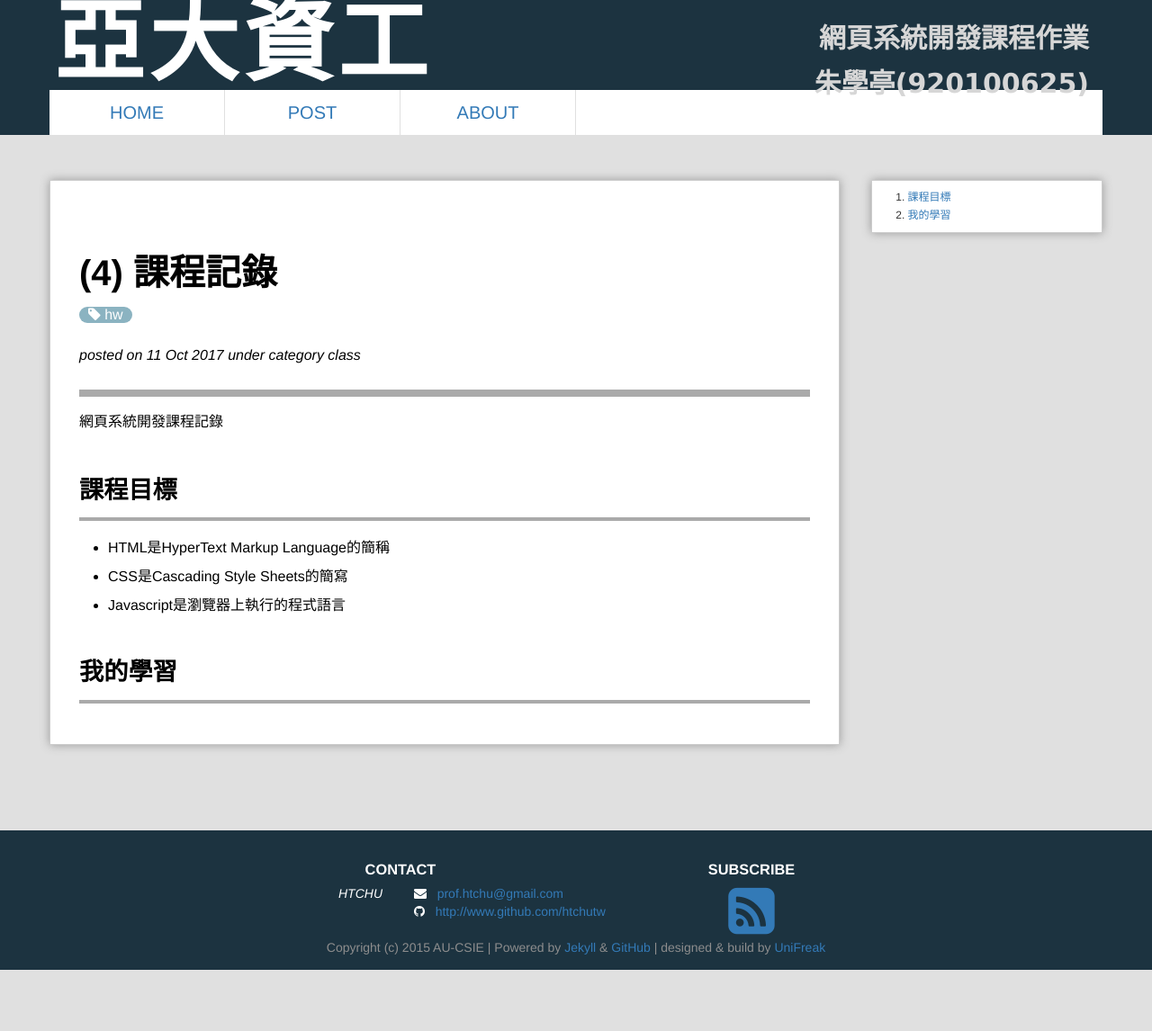
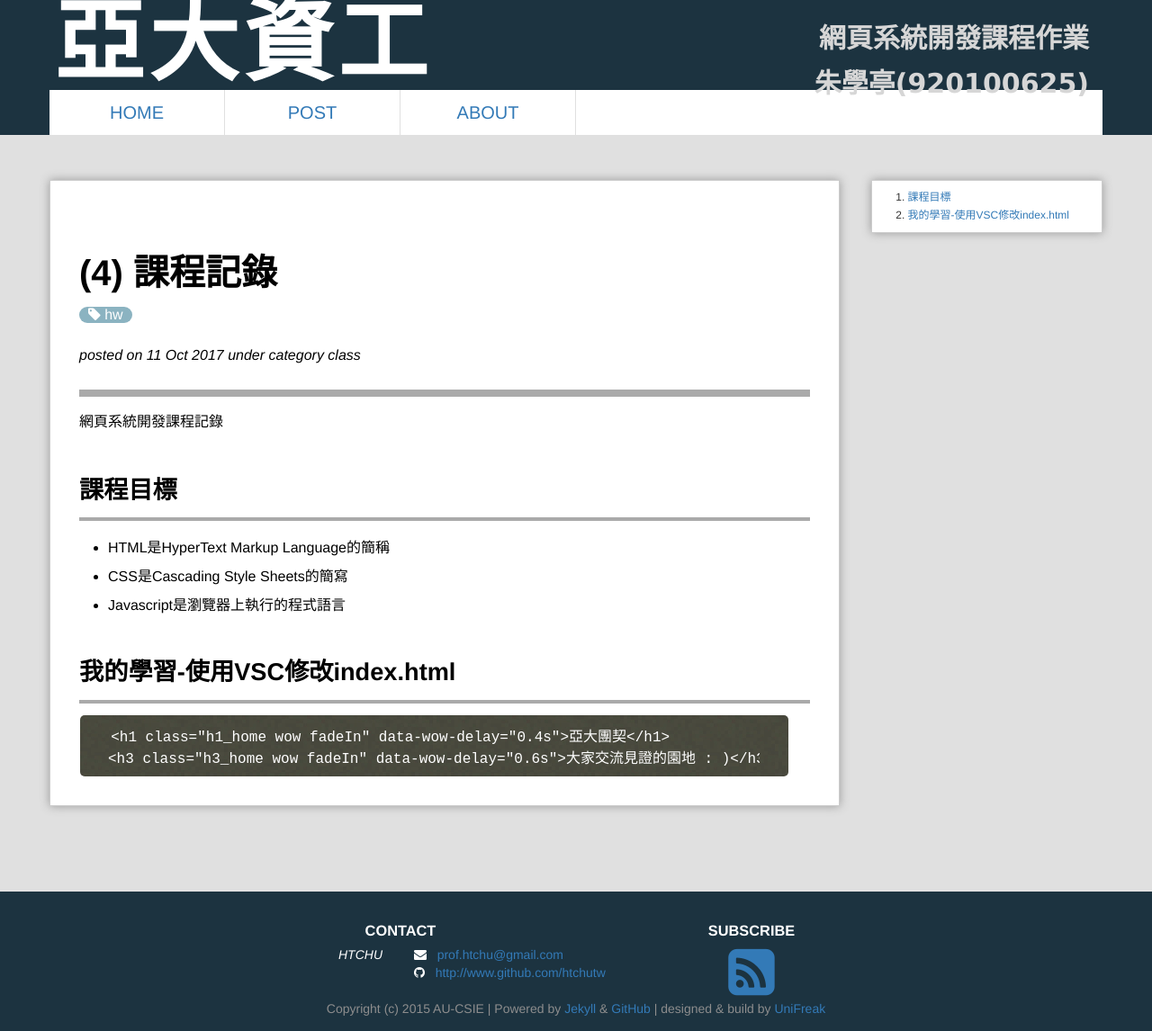
Before and after one commit to wily125/webcourse-1, a Jekyll site: the page built from _posts/2017-10-11-Class4.md, in a window 1280 px wide. Shown: the whole page at 90% size. Built offline with Jekyll 4.4.1, drawn with Linux system fonts in a browser that asks for light colours; Markdown is read by kramdown in place of the engine named in the settings; comment, search, counter and statistics services are not loaded; before the commit the page ends 1078 px from its top, so only the background shows below that.

Commit message:
Update 2017-10-11-Class4.md

````diff
--- a/_posts/2017-10-11-Class4.md
+++ b/_posts/2017-10-11-Class4.md
@@ -14,4 +14,8 @@ excerpt: "第4週課程"
 - CSS是Cascading Style Sheets的簡寫
 - Javascript是瀏覽器上執行的程式語言
 
-# 我的學習
+# 我的學習-使用VSC修改index.html
+```
+<h1 class="h1_home wow fadeIn" data-wow-delay="0.4s">亞大團契</h1>
+<h3 class="h3_home wow fadeIn" data-wow-delay="0.6s">大家交流見證的園地 : )</h3>
+```
````
